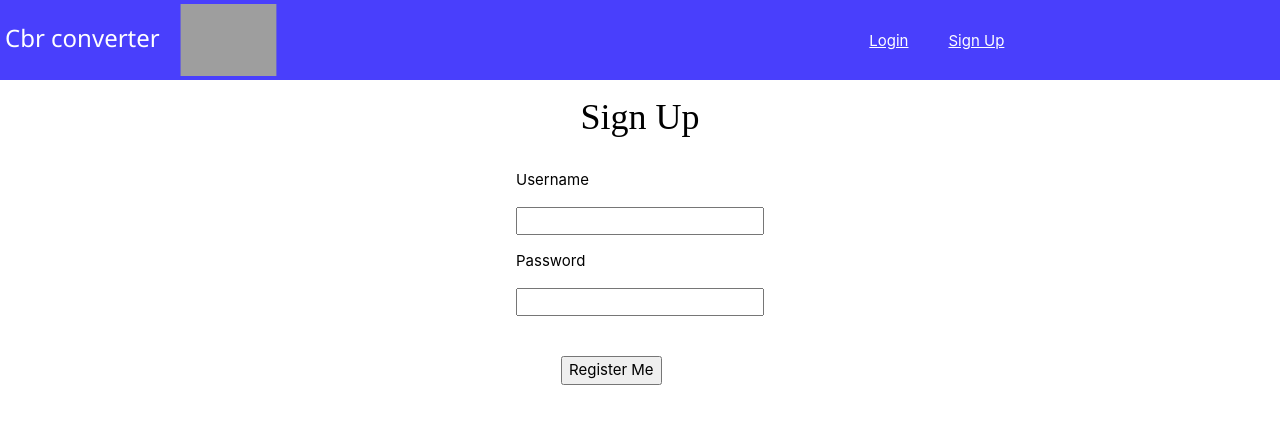
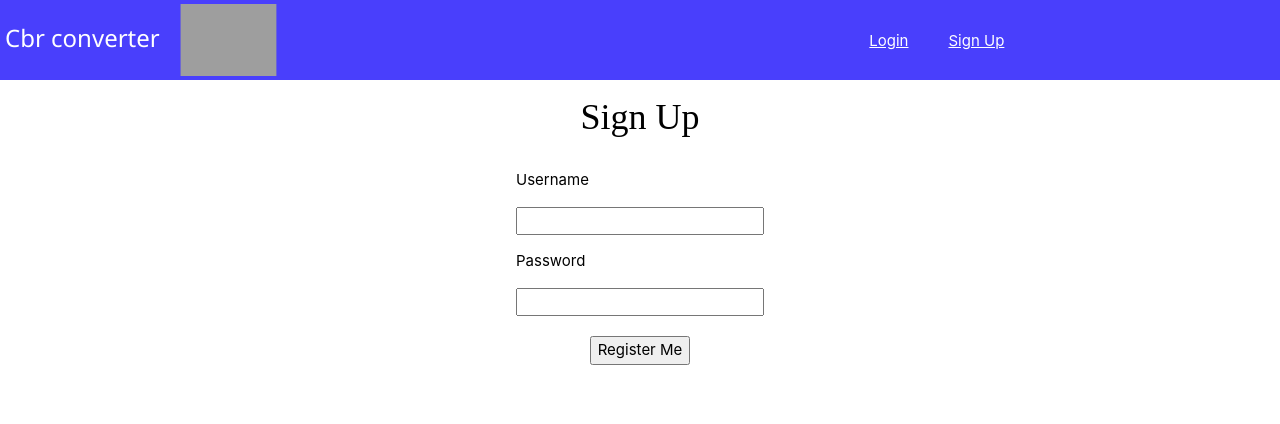
Before and after one commit to CPTMUTCHELL/cbr-currency-converter-ui, a React (Create React App) app: page /registration in a window 1280 px wide. Shown: the top 424 px of the page. Built offline with nearby package versions, Linux system fonts and the light colour scheme; grey boxes are pictures that could not be loaded.

Commit message:
fix signup page

```diff
--- a/src/pages/LoginPage/LoginPage.tsx
+++ b/src/pages/LoginPage/LoginPage.tsx
@@ -98,10 +98,10 @@ export const LoginPage: React.FC = () => {
                                value={user.password}/>
                     </label>
 
-                    <p className="error">{error}</p>
+
 
                 </form>
-
+                <p className="error">{error}</p>
                 <button type="button" onClick={clickHandler}>Submit</button>
 
             </div>
--- a/src/pages/LoginPage/styles.css
+++ b/src/pages/LoginPage/styles.css
@@ -5,11 +5,11 @@
     display: flex;
     flex-direction: column;
     align-items: center;
+    justify-content: center;
 
 }
 .login-wrapper .error{
     color: red;
-    width: 180px;
 
 }
 .login-wrapper .btn{
--- a/src/pages/SignUpPage/SignUpPage.tsx
+++ b/src/pages/SignUpPage/SignUpPage.tsx
@@ -2,6 +2,7 @@ import React, {useState} from 'react';
 import axios, {AxiosResponse, AxiosError} from 'axios';
 import {IUser} from "@/Interfaces";
 import {useNavigate} from 'react-router-dom';
+import './styles.css';
 
 interface IError {
     "usernameError": string,
@@ -90,11 +91,10 @@ export const SignUpPage: React.FC = () => {
 
     return (
         <>
-            <div className='login-wrapper'>
+            <div className='signup-container'>
                 <h1 className="alg">Sign Up</h1>
-                <div>
 
-                    <form method='post' action={REGISTER_URL} onSubmit={handleSubmit}>
+                    <form className="form-class" method='post' action={REGISTER_URL} onSubmit={handleSubmit}>
 
                             <label>
                                 <p>Username</p>
@@ -102,9 +102,6 @@ export const SignUpPage: React.FC = () => {
                                        onChange={handleChange('username')}/>
                                 {error?.usernameError != "" &&  <p className="error">{error?.usernameError}</p>}
                             </label>
-
-
-
 
                             <label>
                                 <p>Password</p>
@@ -114,14 +111,18 @@ export const SignUpPage: React.FC = () => {
                             </label>
 
 
-                        <div className="btn">
+                        <div className="signup-btn">
+
                             <button type="submit" >Register Me</button>
+
+                        </div>
+                        <div className="signup-error">
                             {!error.validated && <p style={{color: "red"}}>You cannot be registered!!!</p>}
                             {error.noError && <p style={{color: "red"}}>You've been registered</p>}
                             {error.errorMsg && <p style={{color: "red"}}>{error.errorMsg}</p>}
                         </div>
                     </form>
-                </div>
+
             </div>
         </>
     )
--- /dev/null
+++ b/src/pages/SignUpPage/styles.css
@@ -0,0 +1,19 @@
+.signup-container{
+    display: flex;
+    flex-direction: column;
+    align-items: center;
+    justify-content: center;
+}
+
+.signup-container .signup-btn  {
+    justify-content: center;
+    display: flex;
+    margin: 20px;
+}
+
+.signup-container .signup-error  {
+    justify-content: center;
+    display: flex;
+    margin-top: -30px;
+}
+.signup-container .error{ color: red}
```
